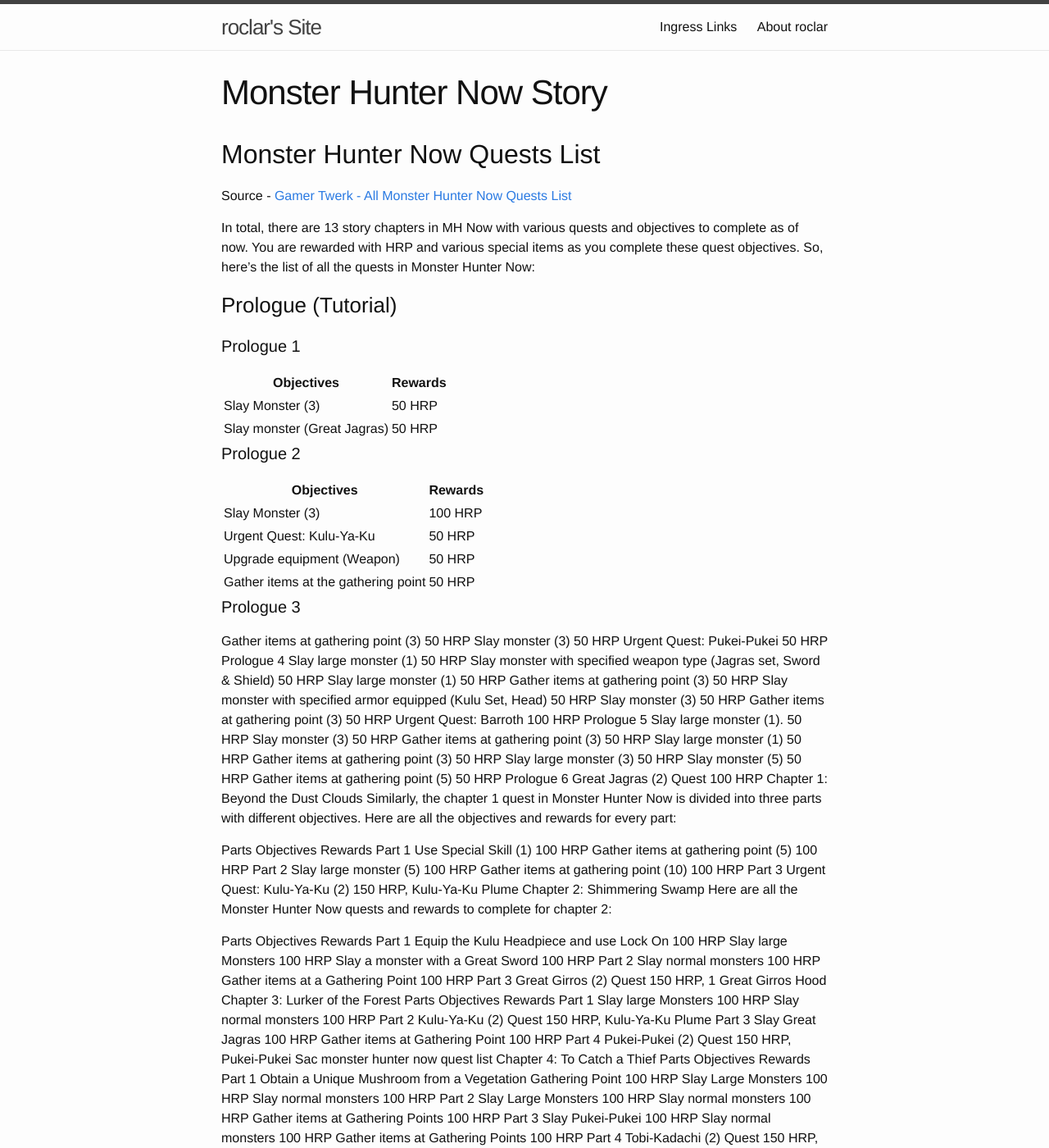
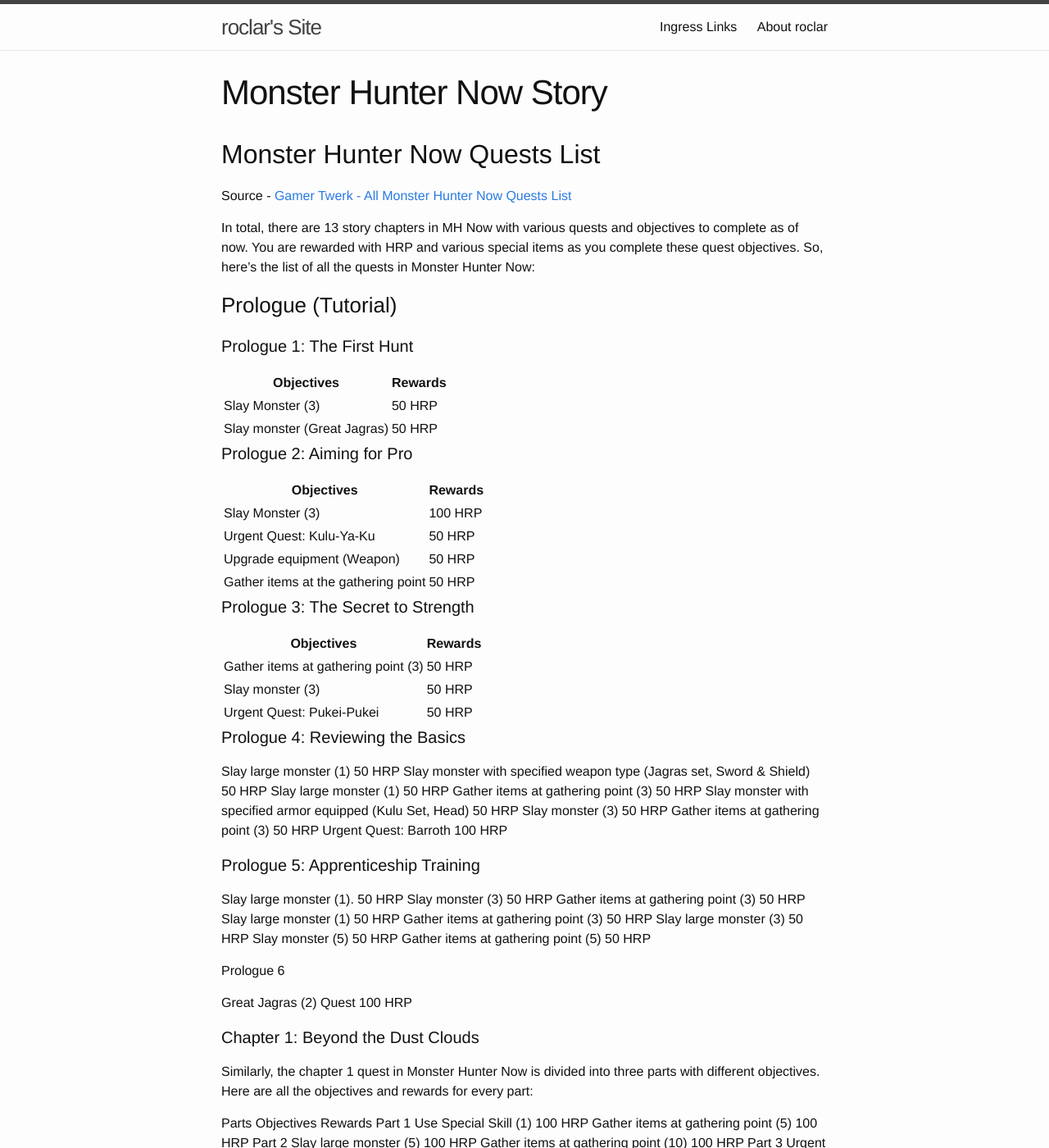
Before and after one commit to roclar/roclar.github.io, a Jekyll site: the page built from MHNowStoryChapters.md, in a window 1280 px wide and 1400 px high. Shown: the whole window at 82% size. Built offline with Jekyll 4.4.1, drawn with Linux system fonts in a browser that asks for light colours.

Commit message:
Prologue reformatting

```diff
--- a/MHNowStoryChapters.md
+++ b/MHNowStoryChapters.md
@@ -12,14 +12,14 @@
 
 ### Prologue (Tutorial)
 
-#### Prologue 1
+#### Prologue 1: The First Hunt
 
 | Objectives | Rewards |
 | ---------- | ------- |
 | Slay Monster (3) | 50 HRP |
 | Slay monster (Great Jagras) | 50 HRP |
 
-#### Prologue 2
+#### Prologue 2: Aiming for Pro
 
 | Objectives | Rewards |
 | ---------- | ------- |
@@ -28,12 +28,17 @@
 | Upgrade equipment (Weapon) | 50 HRP |
 | Gather items at the gathering point | 50 HRP |
 
-#### Prologue 3
+#### Prologue 3: The Secret to Strength
 
-Gather items at gathering point (3)	50 HRP
-Slay monster (3)	50 HRP
-Urgent Quest: Pukei-Pukei	50 HRP
-Prologue 4	Slay large monster (1)	50 HRP
+| Objectives | Rewards |
+| ---------- | ------- |
+| Gather items at gathering point (3) | 50 HRP |
+| Slay monster (3) | 50 HRP |
+| Urgent Quest: Pukei-Pukei | 50 HRP |
+
+#### Prologue 4: Reviewing the Basics
+
+Slay large monster (1)	50 HRP
 Slay monster with specified weapon type (Jagras set, Sword & Shield)	50 HRP
 Slay large monster (1)	50 HRP
 Gather items at gathering point (3)	50 HRP
@@ -41,7 +46,10 @@
 Slay monster (3)	50 HRP
 Gather items at gathering point (3)	50 HRP
 Urgent Quest: Barroth	100 HRP
-Prologue 5	Slay large monster (1).	50 HRP
+
+#### Prologue 5: Apprenticeship Training
+
+Slay large monster (1).	50 HRP
 Slay monster (3)	50 HRP
 Gather items at gathering point (3)	50 HRP
 Slay large monster (1)	50 HRP
@@ -49,8 +57,13 @@
 Slay large monster (3)	50 HRP
 Slay monster (5)	50 HRP
 Gather items at gathering point (5)	50 HRP
-Prologue 6	 Great Jagras (2) Quest	100 HRP
-Chapter 1: Beyond the Dust Clouds
+
+Prologue 6
+
+Great Jagras (2) Quest	100 HRP
+
+#### Chapter 1: Beyond the Dust Clouds
+
 Similarly, the chapter 1 quest in Monster Hunter Now is divided into three parts with different objectives. Here are all the objectives and rewards for every part:
 
 
```
